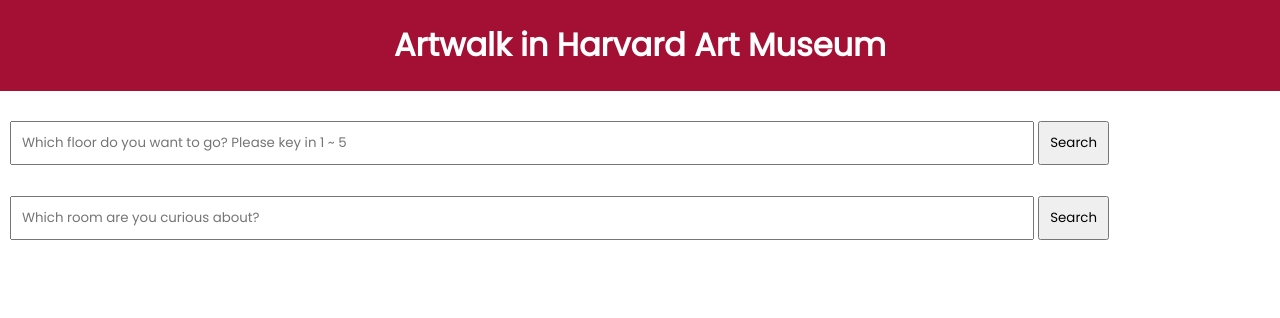
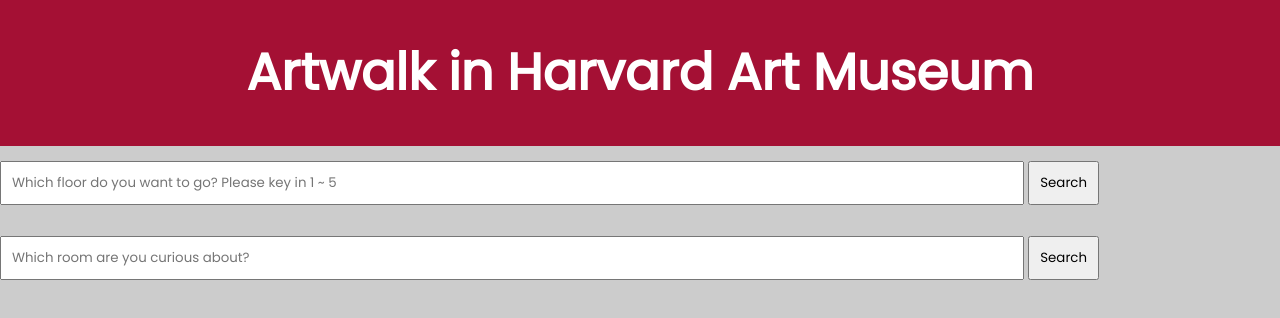
Before and after one commit to LilyX2023/sealproject1, a plain HTML site: page index.html in a window 1280 px wide. Drawn offline with nearby package versions, Linux system fonts and the light colour scheme.

Commit message:
title resizing

```diff
--- a/style.css
+++ b/style.css
@@ -5,19 +5,22 @@
     box-sizing:border-box;
     font-family:'Poppins',sans-serif;
 }
-body{
-    display:flex;
-    flex-direction: column;
-    margin: 0;
-    min-height: 100%;
-    height: -webkit-fill-available;
-    position: relative;
-    padding-bottom: 6.74rem;
+
+@media all and (max-width: 699px) and (min-width: 520px), (min-width: 1151px) {
+    body {
+     background: #ccc;
+   }
+ }
+
+h1 {
+    font-size: 4vw;
 }
 
-html{
-    height:100%;
-    height: -webkit-fill-available;
+body{
+    display: flex;
+    flex-direction: column;
+    margin: 0 auto;
+    min-height: 100%;
 }
 
 header {
@@ -25,31 +28,22 @@ header {
     background-color: #A41034;
     color: white;
 }
-h1{
-    padding: 10;
-}
+
 .form input[type="text"] {
-    position: relative;
-    left: 10px;
-    top:15px;
     width: 80%; /* Adjust the width as needed */
     padding: 10px; /* Optional: Add padding for better appearance */
     box-sizing: border-box; /* Optional: Include padding and border in the element's total width and height */
   }
 
   .form2 input[type="text"] {
-    position: relative;
-    left:10px;
-    top: 15px;
+
     width: 80%; /* Adjust the width as needed */
     padding: 10px;/* Optional: Add padding for better appearance */
     box-sizing: border-box; /*Optional: Include padding and border in the element's total width and height */
 }
 
 button {
-    position: relative;
-    top: 15px;
-    left:10px;
+
     padding: 10px;
     margin-top: 15px;
     /* Add any additional styling for the button if needed */
@@ -59,8 +53,3 @@ button {
 ul {
     list-style-type: none;
 }
-
-.roomD {
-    position:relative;
-    left: 10px;
-}
```
